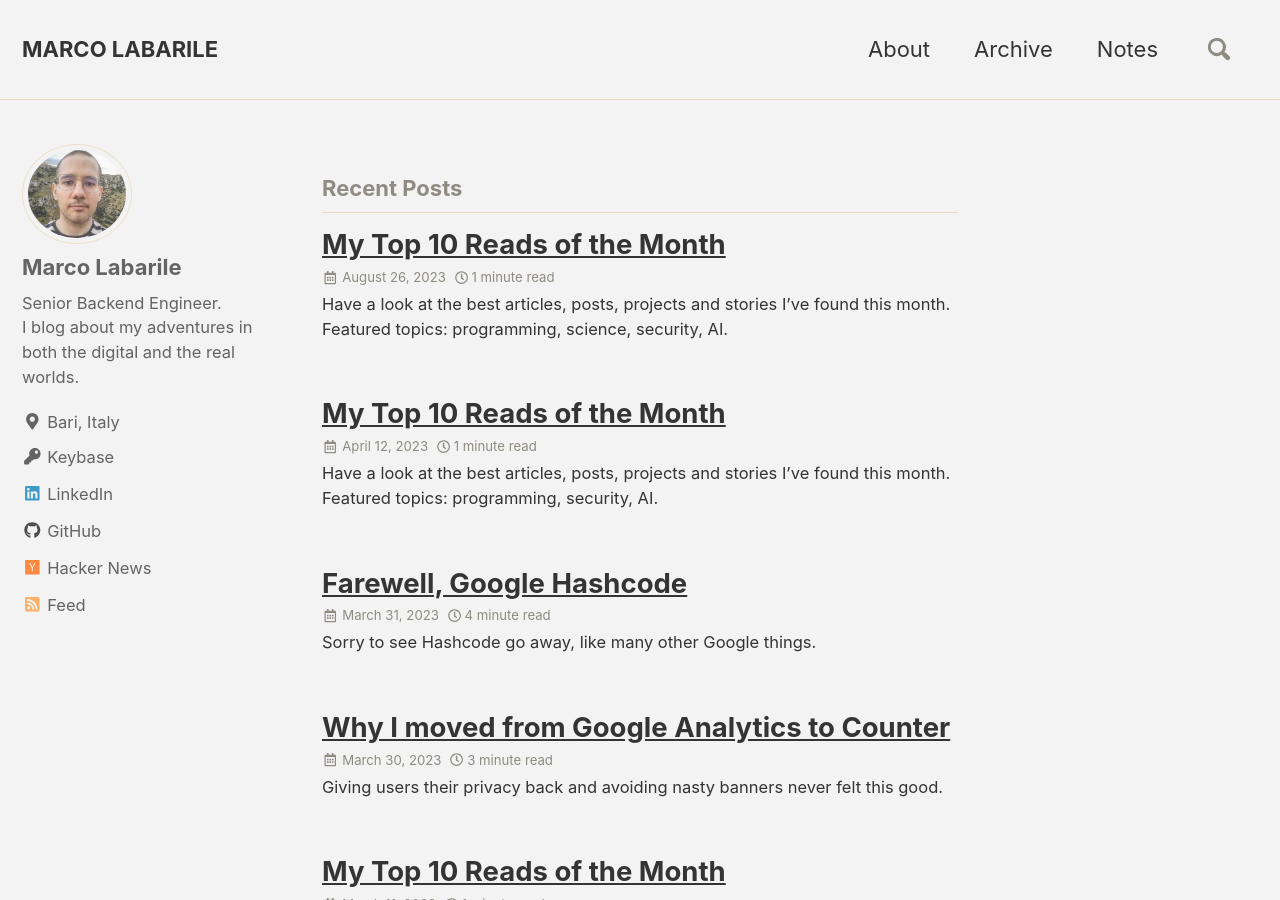
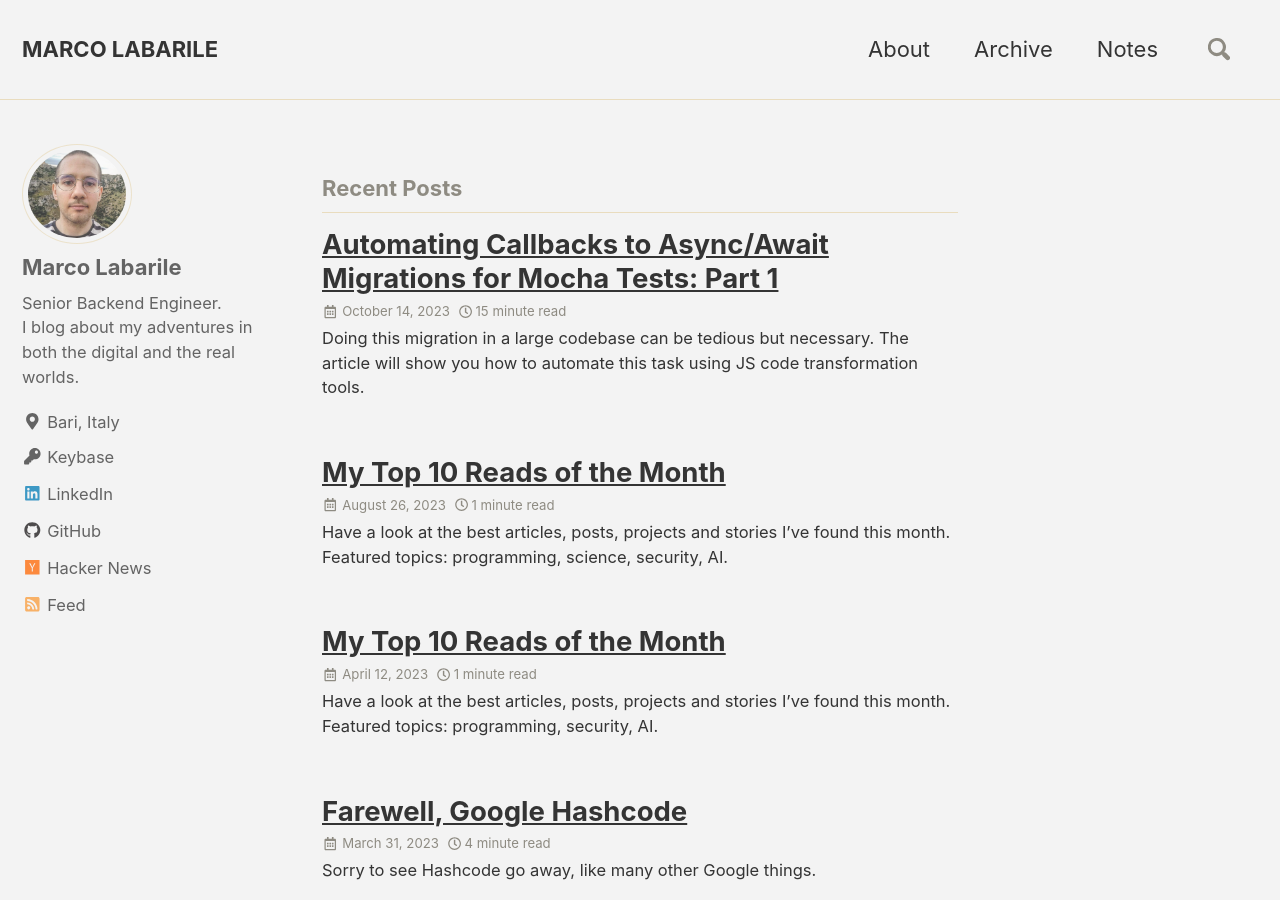
Before and after one commit to labarilem/labarilem.github.io, a Jekyll site: the page built from index.html, in a window 1280 px wide and 900 px high. Built offline with Jekyll 4.4.1, drawn with Linux system fonts in a browser that asks for light colours; nearby versions of some CDN libraries; the list of posts is cut into pages by our own code; comment, search, counter and statistics services are not loaded; some of the changed lines change nothing that is shown; some of the changed text lies outside the part shown.

Commit message:
add automating mocha migration post

````diff
--- a/_pages/about.md
+++ b/_pages/about.md
@@ -3,29 +3,11 @@ permalink: /about/
 title: About me
 ---
 
-I am a software engineer who loves working on/with interesting technologies to solve hard problems.
+I'm a pragmatic software engineer who's all about solving hard challenges with tech. With a strong focus on backend and infrastructure, my preferred stack includes AWS, Node.js, and Postgres. Also, I co-founded and served as CTO for a bootstrapped tech startup for ~2 years.
 
-I have been passionate about computer science since teenage years.
+My passion for computer science ignited back in my teenage years and has been burning ever since.
 
-## Experience
-
-As a software engineer, I have:
-
-- Developed an enterprise system based on ASP.NET Core microservices. Got practical experience with polyglot persistence, advanced monitoring, various sync/async communication protocols and lots of other integration technologies. Also, I engineered some parts of the system.
-
-- Designed and implemented a flexible and cross-platform source code generator base on Node.js. This generator has been successfully integrated in several large projects.
-
-- Developed cross-platform CI and CD tools with Node.js. These tools have been integrated with third-party build systems and source control providers to automate the software production process of the company.
-
-- Developed a web application with a Typescript, React, Redux frontend and a Typescript, Node.js, Express backend.
-
-- Worked on a web application with an Angular frontend running in Electron and a Typescript, Node.js, Express backend.
-
-As a technical trainer, I have:
-
-- Held a course on the Microservice software architecture, offered to experienced software developers. The course covered both theoretical concepts and best practices, with a focus on the .NET Core development platform.
-
-- Held a course on Web Development Fundamentals, offered to high school students. Main topics: HTML 5, CSS & SCSS, Javascript & Typescript, Node.js. At the end of the course, students were able to build a simple real-time chat application with the aforementioned technologies.
+When I'm not writing code, you might find me pumping iron at the gym, crafting beats in FL Studio, or pouring my thoughts into the digital realm via this blog.
 
 ## More
 
--- /dev/null
+++ b/_posts/2023-10-14-automating-callbacks-to-async-migration-in-mocha-tests-1.md
@@ -0,0 +1,290 @@
+---
+title: "Automating Callbacks to Async/Await Migrations for Mocha Tests: Part 1"
+excerpt: >
+  Doing this migration in a large codebase can be tedious but necessary. The article will show you how to automate this task using JS code transformation tools.
+date: 2023-10-13
+last_modified_at: 2023-10-14
+categories:
+  - My Projects
+tags:
+  - Programming
+
+share: false
+---
+
+In the ever-evolving landscape of Javascript software development, the shift towards modern features like async/await has become a crucial aspect of increasing code maintainability. However, for those with large codebases reliant on Mocha tests, this transition can be a tedious, time-demanding task.
+
+Let's explore how automatic code transformation tools can significantly ease this migration, allowing developers to focus on reviewing the changes instead of manually editing hundreds of files.
+
+## An intro to jscodeshift
+
+In 2015 Facebook published [jscodeshift](https://github.com/facebook/jscodeshift), an open-source AST transformation tool for Javascript/Typescript codebases. It is built on top of [recast](https://github.com/benjamn/recast) and provides a fluent and functional API that makes it easy to manipulate ASTs.
+
+The tool was designed to simplify the process of automating large-scale codebase updates, making it easier for developers to transition their code in response to evolving standards and best practices.
+
+Initially, jscodeshift gained traction within the Facebook engineering community, proving invaluable for transforming their massive codebase in a safe, consistent, and efficient manner. Then, the OSS community around jscodeshift started contributing to its development.
+
+If you want to learn more about the tool, you can check [Awesome jscodeshift](https://github.com/sejoker/awesome-jscodeshift) and [Awesome Codemods](https://github.com/rajasegar/awesome-codemods).
+
+## The problem
+
+We want to convert callback-based Mocha tests into async/await-based tests.
+
+Our files now look like this:
+
+```typescript
+import { describe } from "mocha";
+import { expect } from "chai";
+
+describe("a test suite", function () {
+  it("a test", function (done) {
+    setTimeout(() => {
+      expect(true).to.be.true;
+      done();
+    }, 1);
+  });
+});
+```
+
+a good conversion of this test file could look like:
+
+```typescript
+import { describe } from "mocha";
+import { expect } from "chai";
+import { promisify } from "util";
+
+const sleep = promisify(setTimeout);
+
+describe("a test suite", function () {
+  it("a test", async function () {
+    await sleep(1);
+    expect(true).to.be.true;
+  });
+});
+```
+
+To perform this migration, a SW engineer would typically:
+1. Locate all the callback-based tests
+2. Convert the 2nd argument passed to the Mocha `it` function into an async function
+3. Remove any remaining `done` calls in the function's body
+4. Adapt the other callback-based async calls in the function's body to the new changes
+
+We can confidently automate the steps from 1 to 3, but let's examine the last one.
+In this example, an AST parser cannot know whether `setTimeout` has an async signature or needs to be promisified. Since performing automatic changes on those functions could introduce sneaky bugs, be unreliable, and require a review from the SW engineer anyway, it's not worth it to automate at 100%.
+
+Our goal then is to automate steps 1-3 with jscodeshit, build a reusable script, and use it to migrate each file.
+
+## Building the transformer
+
+Before jumping to the code, let's have a look at the ideal workflow for building transformers with jscodeshift:
+1. Create a test case consisting of an input code and the expected output code.
+2. Examine the AST of your input code with [AST explorer](https://astexplorer.net/). Select `recast` as the parser and eventually select `typescript` as the parser in recast's settings. Then paste your code and you will be able to explore the corresponding AST. This makes it easy to find the nodes you want to edit and what their path is in the AST.
+3. Use the jscodeshift API to implement the changes.
+4. Run the test and make sure it passes. If it doesn't, go to step 2.
+
+For every new feature you want to add to your transformer, just start a new workflow.
+
+Let's go over these steps together to build our codemod.
+
+### 1. Creating a test case
+
+Let's say this is our input code:
+
+```typescript
+import { describe } from 'mocha';
+import { expect } from 'chai';
+
+describe('a test suite', function () {
+  it('a test', function (done) {
+    setTimeout(() => {
+      expect(true).to.be.true;
+      done();
+    }, 1);
+  });
+});
+```
+
+this is what we'd expect as output:
+
+```typescript
+import { describe } from 'mocha';
+import { expect } from 'chai';
+
+describe('a test suite', function () {
+  it('a test', async function() {
+    setTimeout(() => {
+      expect(true).to.be.true;
+    }, 1);
+  });
+});
+```
+
+we have changed the `it` callback arg signature to an async parameterless function and removed every call to the `done` function in the body. Then a manual review would be required to find the best way to convert each call in the test to an awaitable call.
+
+Be careful when using codemods, and always check the transformed code.
+{: .notice--warning}
+
+But there are other ways to do the migration. Some good candidates:
+- Do not remove calls to `done` so after the codemod we get transpilation errors (with Typescript) or runtime errors (with Javascript). This way we can be sure unawaited async calls won't slip through your review.
+- Instead of removing all calls to `done`, replace them with a `throw` statement. This has similar benefits and will make your code compile too when using Typescript.
+
+I have implemented these options in the codemod I built, but we won't go over them in this article to keep it short.
+{: .notice--info}
+
+## 2. Exploring the AST
+
+In [AST explorer](https://astexplorer.net/) you can mouse over code paths and see the corresponding AST node. This shows us the paths of the nodes that we need to find and edit.
+
+![Hashcode team](/assets/images/2023-10-14-automating-callbacks-to-async-migration-in-mocha-tests-1/ast-explorer.jpg){: class="center"}
+
+These are the nodes we're looking for:
+1. All *CallExpression*s whose callee is an *Identifier* and its name is `done`.
+2. Then in the children of those nodes we need to look for *CallExpression*s whose callee is an *Identifier* and its name is `it`.
+3. Now take the 2nd argument of `it`, it's a *FunctionExpression*. We'll replace this node with an async parameterless function.
+4. In the body of this function, we look for *CallExpression*s whose callee is an *Identifier* with a name equal to `done` and remove them.
+
+## 3. Implementing the codemod
+
+We can use [jscodeshift-ts-template](https://github.com/labarilem/jscodeshift-ts-template) to get started. It's a GitHub template repository I made, based on the official jscodeshift conventions to build transformers. The template includes tests and a debug config for VS Code too.
+
+The full implementation is in my [ts-codemods](https://github.com/labarilem/ts-codemods) repository. Let's go over it step by step:
+
+1. Finding `describe` calls. We also check the arguments count and types.
+
+    ```typescript
+    const itFuncCalls = root
+      .find(j.CallExpression, {
+        callee: {
+          type: 'Identifier',
+          name: 'describe'
+        },
+      })
+      .filter(path => path.node.arguments.length === 2 &&
+        path.node.arguments[0].type !== 'FunctionExpression' &&
+        path.node.arguments[1].type === 'FunctionExpression'
+      )
+    ```
+
+2. Finding `it` calls inside the `describe`s. We also check the arguments count and types and exclude async calls. There is no need to transform them as we assume they have already been migrated to async/await.
+
+    ```typescript
+    // ...
+    // find all child func expression
+    // it calls will always be inside the 2nd argument of describe
+    .find(j.FunctionExpression)
+    // find all 'it' func calls
+    .find(j.CallExpression, path => {
+      // allow it func calls
+      const isItCall = ((path.callee.type === 'Identifier' &&
+        path.callee.name === 'it') ||
+        // allow it.skip calls
+        (path.callee.type === 'MemberExpression' &&
+          path.callee.object.type === 'Identifier' &&
+          path.callee.object.name === 'it' &&
+          path.callee.property.type === 'Identifier' &&
+          path.callee.property.name === 'skip')) &&
+        // check args
+          path.arguments.length === 2 &&
+          path.arguments[0].type !== 'FunctionExpression' &&
+          (path.arguments[1].type === 'FunctionExpression' ||
+            path.arguments[1].type === 'ArrowFunctionExpression') &&
+          path.arguments[1].async === false;
+      return isItCall;
+    });
+    ```
+
+    we want to include `it.skip` calls too in our transformation.
+    Also, note that we allow *ArrowFunctionExpression*s too as arguments.
+
+3. Replacing the callback parameter of `it` calls with a parameterless async function.
+
+    ```typescript
+    // ...
+    itFuncCalls.forEach(call => {
+        const funcArg = (call.node.arguments[1] as FunctionExpression);
+        const asyncFuncArg = j.functionExpression.from({
+          async: true,
+          body: funcArg.body,
+          params: []
+        });
+        const newCallArgs = [call.node.arguments[0], asyncFuncArg];
+        call.replace(j.callExpression(call.node.callee, newCallArgs))
+      });
+    ```
+
+4. Removing all `done` calls inside `it`s callbacks.
+
+    ```typescript
+    // ...
+
+    function isOnlyStatementInArrowFunc(path: ASTPath<any>) {
+      const parentBody = path.parent?.node?.body;
+      const parentType = path.parent?.node?.type;
+      return parentBody
+        && parentType === 'ArrowFunctionExpression'
+        && (!Array.isArray(parentBody) || parentBody.length === 1);
+    }
+
+    const doneCalls = itFuncCalls.find(j.FunctionExpression)
+      .find(j.CallExpression, {
+        callee: {
+          type: 'Identifier',
+          name: 'done'
+        },
+      });
+    doneCalls.forEach(call => {
+      // remove the relevant func calls we've found
+      if (isOnlyStatementInArrowFunc(call))
+        j(call).replaceWith(j.blockStatement([]));
+      else
+        j(call).remove();
+    });
+    ```
+
+    Sometimes removing the call is not a good idea. One particular case is when the call is the only statement in an arrow function's body. If you remove the call in that case, the new arrow function in the AST will be rendered like this:
+    ```typescript
+    setTimeout(() => /* there was a 'done()' here */);
+    ```
+    thus generating an invalid Typescript code. So, in this case, we replace the whole body of the arrow function with an empty block, ending up with:
+    ```typescript
+    setTimeout(() => {});
+    ```
+    which compiles without errors.
+
+5. Writing the output code, with a final check to prevent writing when there are no changes to the input AST.
+
+    ```typescript
+    return itFuncCalls.size() > 0 ? root.toSource({ lineTerminator: '\n', quote: 'single' }) : null;
+    ```
+
+### 4. Running tests
+
+Now we're ready to run our tests with Jest:
+
+```sh
+$ npm test
+```
+
+```sh
+> ts-codemods@1.0.0 test
+> jest
+
+ PASS  __tests__/async-it.test.ts
+  async-it transformer
+    ./src/async-it
+      √ transforms correctly using "async-it/callback-rm" data (145 ms)
+
+Test Suites: 1 passed, 1 total
+Tests:       1 passed, 1 total
+Snapshots:   0 total
+Time:        2.186 s, estimated 3 s
+Ran all test suites.
+```
+
+Everything looks good, so our workflow ends here. Of course, in a real-world scenario, you might want to add more than 1 test to be sure your codemod does its job without breaking the source code.
+
+## Conclusion
+
+We showed how to implement our transformer with jscodeshift. It can effectively reduce the SW engineer's effort when migrating large Mocha test suites.
+
+You can find the full implementation and a ready-to-use script in the [ts-codemods](https://github.com/labarilem/ts-codemods) repository. If you have any questions/suggestions/ideas, please feel free to open an issue there!
````
Also changed, not shown: README.md, assets/images/2023-10-14-automating-callbacks-to-async-migration-in-mocha-tests-1/ast-explorer.jpg (added).
